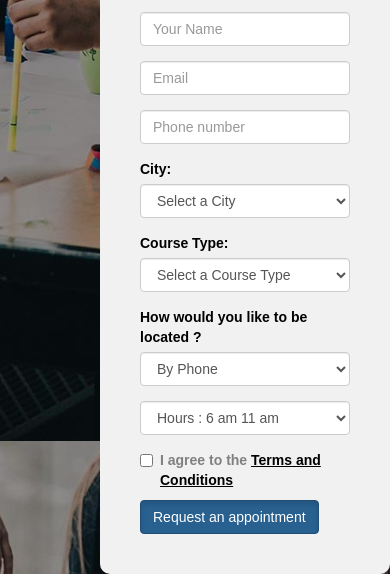
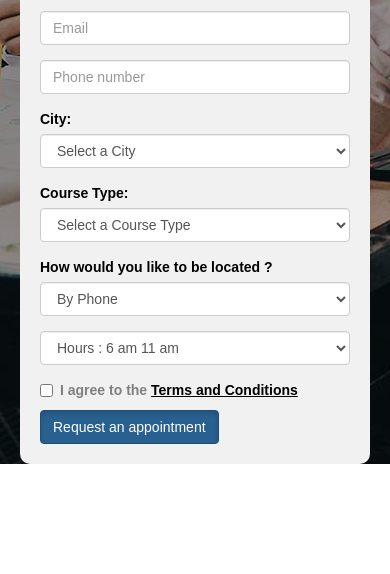
Before and after one commit to DenginDkn/midtermproject, a plain HTML site: page index.html in a window 390 px wide. Shown: the part 403-977 px from the top of the page. After the commit the page ends 867 px from the top, so only its background shows below. Drawn offline with nearby package versions, Linux system fonts and the light colour scheme; no server answers.

Commit message:
Add files via upload

```diff
--- a/style.css
+++ b/style.css
@@ -1,4 +1,4 @@
-*{
+* {
   margin: 0;
   padding: 0;
   font-family: 'Poppins', sans-serif;
@@ -6,7 +6,7 @@
 }
 
 html {
-    scroll-behavior: smooth
+  scroll-behavior: smooth;
 }
 
 body {
@@ -16,9 +16,7 @@ html {
   background-image: url(images/backgroundimage.jpg);
   background-size: cover;
   background-position: center;
-
 }
-
 
 .checkbox label {
   color: gray;
@@ -27,14 +25,11 @@ html {
 
 .container {
   background-color: rgb(241, 241, 241);
-    padding: 40px;
+  padding: 20px; /* Reduce padding for smaller screens */
   max-width: 600px;
-    margin-left: 100px;
-    margin-top: 50px;
+  margin: 50px auto; /* Center the container horizontally and adjust margin for spacing */
   border-radius: 10px;
-
 }
-
 
 h2 {
   color: #000000;
@@ -44,9 +39,23 @@ html {
 }
 
 label {
-    color: #000; /* Etiket rengi */
+  color: #000;
 }
 
 .form-group {
   margin-bottom: 15px;
 }
+
+
+/* Media Query for smaller screens */
+@media only screen and (max-width: 768px) {
+
+  body {
+      background-size: auto; /* Adjust background size for smaller screens */
+  }
+
+  .container {
+      max-width: 100%; /* Full width for smaller screens */
+      margin: 20px; /* Adjust margin for spacing */
+  }
+}
```
Lines whose indentation alone changed are shown as unchanged.
